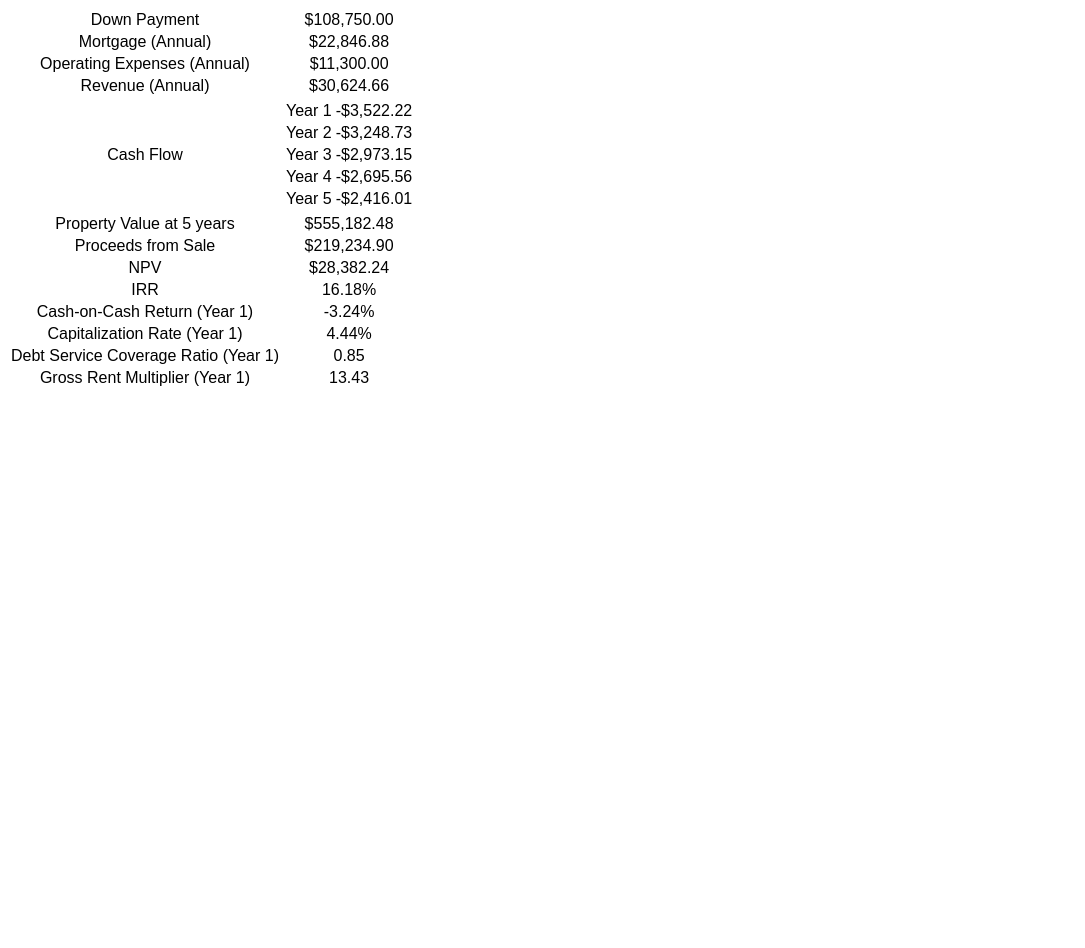
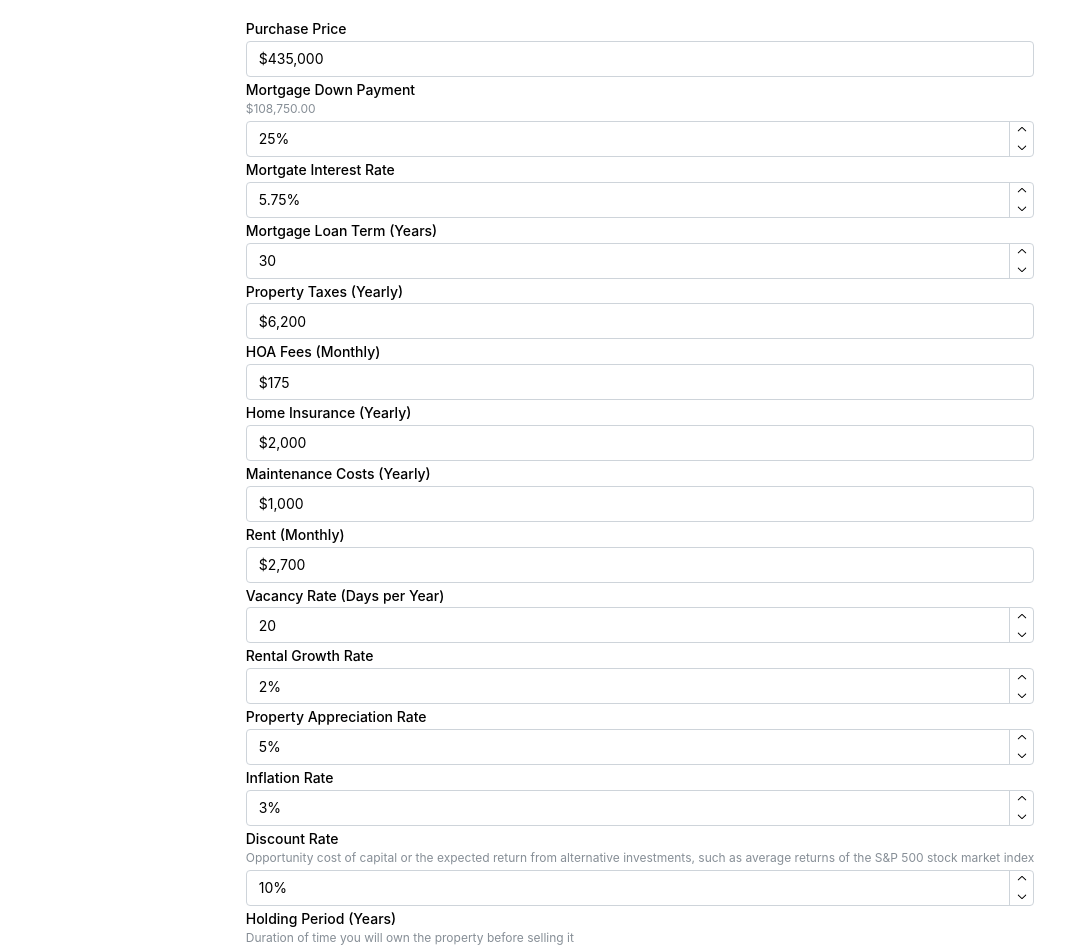
Before and after one commit to kkhimself/rentalbro, a React (Create React App) app: page / in a window 1280 px wide. Shown: the top 948 px of the page, without its empty margins (0-1085 px from the left). Before the commit the page ends 800 px from the top, so only its background shows below. Built offline with nearby package versions, Linux system fonts and the light colour scheme.

Commit message:
Added input boxes

```diff
--- /dev/null
+++ b/postcss.config.cjs
@@ -0,0 +1,14 @@
+module.exports = {
+  plugins: {
+    "postcss-preset-mantine": {},
+    "postcss-simple-vars": {
+      variables: {
+        "mantine-breakpoint-xs": "36em",
+        "mantine-breakpoint-sm": "48em",
+        "mantine-breakpoint-md": "62em",
+        "mantine-breakpoint-lg": "75em",
+        "mantine-breakpoint-xl": "88em",
+      },
+    },
+  },
+};
--- a/src/App.tsx
+++ b/src/App.tsx
@@ -1,92 +1,12 @@
-import "./styles.css";
-
-// Purchase costs
-const propertyPurchasePrice = 435000;
-const downPaymentPercent = 0.25;
-const downPayment = propertyPurchasePrice * downPaymentPercent;
-const initialInvestment = downPayment;
-// TODO: Add closing cost, renovation etc.
-
-// Mortgage
-const mortgageRate = 0.0575;
-const mortgageTerm = 30; // Years
-const mortgage = calculateMortgage(
-  propertyPurchasePrice - downPayment,
-  mortgageRate,
-  mortgageTerm
-); // Monthly
-const mortgageAnnual = mortgage * 12;
-// TODO: Tax benefits of mortgage
-
-// Operating expenses
-const propertyTaxes = 6200; // Annual
-const hoaFees = 175; // Monthly
-const hoaFeesAnnual = hoaFees * 12; // Annual
-const homeInsurance = 2000; // Annual
-const maintenanceCosts = 1000; // Annual
-const operatingExpenses =
-  propertyTaxes + hoaFeesAnnual + homeInsurance + maintenanceCosts; // Annual
-// TODO: Any tax benefits?
-
-// Revenues
-const rentMonthly = 2700;
-const averageVacancy = 20; // Days per Year
-const vacancyRate = averageVacancy / 365;
-const revenueAnnual = rentMonthly * 12 * (1 - vacancyRate);
-// TODO: Tax on rental income?
-
-// Growth rate
-const rentGrowthRate = 0.02; // Annual
-const propertyValueGrowthRate = 0.05; // Annual
-const inflationRate = 0.03; // Annual, for insurance, maintenance etc.
-
-// How long to keep the property
-const numberOfYears = 5;
-const discountRate = 0.1; // Average long-term return of S&P 500
-
-// Sale of property
-const propertySalePrice =
-  propertyPurchasePrice * Math.pow(1 + propertyValueGrowthRate, numberOfYears); // TODO: numberOfYears - 1?
-const salesCommissionRate = 0.06;
-const mortgagePayoff = calculateMortgageBalance(
-  propertyPurchasePrice - downPayment,
-  mortgageRate,
-  mortgageTerm,
-  numberOfYears * 12
-);
-const proceedsFromSale =
-  propertySalePrice - propertySalePrice * salesCommissionRate - mortgagePayoff;
-// TODO: Tax implications of sale
-
-const cashFlows = calculateCashFlows(
-  numberOfYears,
-  revenueAnnual,
-  rentGrowthRate,
-  operatingExpenses,
-  inflationRate
-);
-
-const npv = calculateNpv(
-  discountRate,
-  initialInvestment,
-  cashFlows,
-  proceedsFromSale
-);
-
-const irr = calculateIrr(initialInvestment, cashFlows, proceedsFromSale);
-
-// Cash-on-Cash Return for Year 1
-const coc = cashFlows[0] / initialInvestment;
-
-// Gross Rent Multiplier for Year 1
-const grm = propertyPurchasePrice / (rentMonthly * 12);
-
-// Capitalization Rate for Year 1
-// Cap Rate ignores mortgage financing
-const capRate = (revenueAnnual - operatingExpenses) / propertyPurchasePrice;
-
-// Debt Service Coverage Ratio
-const dscr = (revenueAnnual - operatingExpenses) / mortgageAnnual;
+import "@mantine/core/styles.css";
+import {
+  AppShell,
+  Center,
+  NumberInput,
+  Table,
+  MantineProvider,
+} from "@mantine/core";
+import { useForm } from "@mantine/form";
 
 function calculateMortgage(
   principal: number,
@@ -120,6 +40,7 @@ function calculateMortgageBalance(
 }
 
 function calculateCashFlows(
+  mortgageAnnual: number,
   numberOfYears: number,
   income: number,
   incomeGrowthRate: number,
@@ -185,31 +106,285 @@ function calculateIrr(
 }
 
 export default function App() {
-  const cashFlowTable = cashFlows.map((cf, i) => (
-    <tr key={i}>
-      <td>Year {i + 1}</td>
-      <td>
+  const form = useForm({
+    initialValues: {
+      purchasePrice: 435000,
+      downPaymentPercent: 25,
+      mortgageRate: 5.75,
+      mortgageTerm: 30, // Years
+      propertyTaxes: 6200, // Annual
+      hoaFeesMonthly: 175, // Monthly
+      homeInsurance: 2000, // Annual
+      maintenanceCosts: 1000, // Annual
+      rentMonthly: 2700,
+      averageVacancy: 20, // Days per Year
+      rentGrowthRate: 2, // Annual
+      propertyValueGrowthRate: 5, // Annual
+      inflationRate: 3, // Annual, for insurance, maintenance etc.
+      holdingPeriod: 5, // How long to keep the property
+      discountRate: 10, // Average long-term return of S&P 500
+      salesCommissionRate: 6, // Real estate agent's commission for selling property
+    },
+    // TODO: Validate input
+  });
+
+  // Purchase costs
+  const propertyPurchasePrice = form.getValues().purchasePrice;
+  const downPaymentPercent = form.getValues().downPaymentPercent / 100;
+  const downPayment = propertyPurchasePrice * downPaymentPercent;
+  const initialInvestment = downPayment;
+  // TODO: Add closing cost, renovation etc.
+
+  // Mortgage
+  const mortgageRate = form.getValues().mortgageRate / 100;
+  const mortgageTerm = form.getValues().mortgageTerm; // Years
+  const mortgage = calculateMortgage(
+    propertyPurchasePrice - downPayment,
+    mortgageRate,
+    mortgageTerm
+  ); // Monthly
+  const mortgageAnnual = mortgage * 12;
+  // TODO: Tax benefits of mortgage
+
+  // Operating expenses
+  const propertyTaxes = form.getValues().propertyTaxes; // Annual
+  const hoaFeesMonthly = form.getValues().hoaFeesMonthly; // Monthly
+  const hoaFeesAnnual = hoaFeesMonthly * 12; // Annual
+  const homeInsurance = form.getValues().homeInsurance; // Annual
+  const maintenanceCosts = form.getValues().maintenanceCosts; // Annual
+  const operatingExpenses =
+    propertyTaxes + hoaFeesAnnual + homeInsurance + maintenanceCosts; // Annual
+  // TODO: Any tax benefits?
+
+  // Revenues
+  const rentMonthly = form.getValues().rentMonthly;
+  const averageVacancy = form.getValues().averageVacancy; // Days per Year
+  const vacancyRate = averageVacancy / 365;
+  const revenueAnnual = rentMonthly * 12 * (1 - vacancyRate);
+  // TODO: Tax on rental income?
+
+  // Growth rate
+  const rentGrowthRate = form.getValues().rentGrowthRate / 100; // Annual
+  const propertyValueGrowthRate =
+    form.getValues().propertyValueGrowthRate / 100; // Annual
+  const inflationRate = form.getValues().inflationRate / 100; // Annual, for insurance, maintenance etc.
+
+  // How long to keep the property
+  const holdingPeriod = form.getValues().holdingPeriod;
+  const discountRate = form.getValues().discountRate / 100; // Average long-term return of S&P 500
+
+  // Sale of property
+  const propertySalePrice =
+    propertyPurchasePrice *
+    Math.pow(1 + propertyValueGrowthRate, holdingPeriod); // TODO: numberOfYears - 1?
+  const salesCommissionRate = form.getValues().salesCommissionRate / 100;
+  const mortgagePayoff = calculateMortgageBalance(
+    propertyPurchasePrice - downPayment,
+    mortgageRate,
+    mortgageTerm,
+    holdingPeriod * 12
+  );
+  const proceedsFromSale =
+    propertySalePrice -
+    propertySalePrice * salesCommissionRate -
+    mortgagePayoff;
+  // TODO: Tax implications of sale
+
+  const cashFlows = calculateCashFlows(
+    mortgageAnnual,
+    holdingPeriod,
+    revenueAnnual,
+    rentGrowthRate,
+    operatingExpenses,
+    inflationRate
+  );
+
+  const npv = calculateNpv(
+    discountRate,
+    initialInvestment,
+    cashFlows,
+    proceedsFromSale
+  );
+
+  const irr = calculateIrr(initialInvestment, cashFlows, proceedsFromSale);
+
+  // Cash-on-Cash Return for Year 1
+  const coc = cashFlows[0] / initialInvestment;
+
+  // Gross Rent Multiplier for Year 1
+  const grm = propertyPurchasePrice / (rentMonthly * 12);
+
+  // Capitalization Rate for Year 1
+  // Cap Rate ignores mortgage financing
+  const capRate = (revenueAnnual - operatingExpenses) / propertyPurchasePrice;
+
+  // Debt Service Coverage Ratio
+  const dscr = (revenueAnnual - operatingExpenses) / mortgageAnnual;
+
+  const cashFlowRows = cashFlows.map((cf, i) => (
+    <Table.Tr key={i}>
+      <Table.Td>Year {i + 1}</Table.Td>
+      <Table.Td>
         {new Intl.NumberFormat("en-US", {
           style: "currency",
           currency: "USD",
         }).format(cf)}
-      </td>
-    </tr>
+      </Table.Td>
+    </Table.Tr>
   ));
 
   return (
+    <MantineProvider>
+      <AppShell padding="md">
+        <AppShell.Main>
+          <Center>
             <div className="App">
-      <table>
-        <tbody>
-          <tr>
-            <td>Down Payment</td>
-            <td>
-              {new Intl.NumberFormat("en-US", {
+              <form onSubmit={form.onSubmit((values) => console.log(values))}>
+                <NumberInput
+                  label="Purchase Price"
+                  prefix="$"
+                  thousandSeparator=","
+                  hideControls
+                  key={form.key("purchasePrice")}
+                  {...form.getInputProps("purchasePrice")}
+                />
+                <NumberInput
+                  label="Mortgage Down Payment"
+                  description={new Intl.NumberFormat("en-US", {
                     style: "currency",
                     currency: "USD",
                   }).format(downPayment)}
-            </td>
-          </tr>
+                  suffix="%"
+                  min={0}
+                  max={100}
+                  step={5}
+                  key={form.key("downPaymentPercent")}
+                  {...form.getInputProps("downPaymentPercent")}
+                />
+                <NumberInput
+                  label="Mortgate Interest Rate"
+                  suffix="%"
+                  min={0}
+                  max={20}
+                  step={0.125}
+                  key={form.key("mortgageRate")}
+                  {...form.getInputProps("mortgageRate")}
+                />
+                <NumberInput
+                  label="Mortgage Loan Term (Years)"
+                  min={0}
+                  max={50}
+                  step={5}
+                  key={form.key("mortgageTerm")}
+                  {...form.getInputProps("mortgageTerm")}
+                />
+                <NumberInput
+                  label="Property Taxes (Yearly)"
+                  prefix="$"
+                  thousandSeparator=","
+                  hideControls
+                  key={form.key("propertyTaxes")}
+                  {...form.getInputProps("propertyTaxes")}
+                />
+                <NumberInput
+                  label="HOA Fees (Monthly)"
+                  prefix="$"
+                  thousandSeparator=","
+                  hideControls
+                  key={form.key("hoaFeesMonthly")}
+                  {...form.getInputProps("hoaFeesMonthly")}
+                />
+                <NumberInput
+                  label="Home Insurance (Yearly)"
+                  prefix="$"
+                  thousandSeparator=","
+                  hideControls
+                  key={form.key("homeInsurance")}
+                  {...form.getInputProps("homeInsurance")}
+                />
+                <NumberInput
+                  label="Maintenance Costs (Yearly)"
+                  prefix="$"
+                  thousandSeparator=","
+                  hideControls
+                  key={form.key("maintenanceCosts")}
+                  {...form.getInputProps("maintenanceCosts")}
+                />
+                <NumberInput
+                  label="Rent (Monthly)"
+                  prefix="$"
+                  thousandSeparator=","
+                  hideControls
+                  key={form.key("rentMonthly")}
+                  {...form.getInputProps("rentMonthly")}
+                />
+                <NumberInput
+                  label="Vacancy Rate (Days per Year)"
+                  min={0}
+                  max={366}
+                  step={10}
+                  key={form.key("averageVacancy")}
+                  {...form.getInputProps("averageVacancy")}
+                />
+                <NumberInput
+                  label="Rental Growth Rate"
+                  suffix="%"
+                  min={0}
+                  max={50}
+                  step={0.5}
+                  key={form.key("rentGrowthRate")}
+                  {...form.getInputProps("rentGrowthRate")}
+                />
+                <NumberInput
+                  label="Property Appreciation Rate"
+                  suffix="%"
+                  min={0}
+                  max={50}
+                  step={0.5}
+                  key={form.key("propertyValueGrowthRate")}
+                  {...form.getInputProps("propertyValueGrowthRate")}
+                />
+                <NumberInput
+                  label="Inflation Rate"
+                  suffix="%"
+                  min={0}
+                  max={25}
+                  step={0.5}
+                  key={form.key("inflationRate")}
+                  {...form.getInputProps("inflationRate")}
+                />
+                <NumberInput
+                  label="Discount Rate"
+                  suffix="%"
+                  description="Opportunity cost of capital or the expected return from alternative investments, such as average returns of the S&P 500 stock market index"
+                  min={0}
+                  max={25}
+                  step={0.5}
+                  key={form.key("discountRate")}
+                  {...form.getInputProps("discountRate")}
+                />
+                <NumberInput
+                  label="Holding Period (Years)"
+                  description="Duration of time you will own the property before selling it"
+                  min={0}
+                  max={50}
+                  step={5}
+                  key={form.key("holdingPeriod")}
+                  {...form.getInputProps("holdingPeriod")}
+                />
+                <NumberInput
+                  label="Real Estate Agent's Commission"
+                  suffix="%"
+                  min={0}
+                  max={25}
+                  step={0.5}
+                  key={form.key("salesCommissionRate")}
+                  {...form.getInputProps("salesCommissionRate")}
+                />
+              </form>
+
+              <table>
+                <tbody>
                   <tr>
                     <td>Mortgage (Annual)</td>
                     <td>
@@ -238,15 +413,7 @@ export default function App() {
                     </td>
                   </tr>
                   <tr>
-            <td>Cash Flow</td>
-            <td>
-              <table>
-                <tbody>{cashFlowTable}</tbody>
-              </table>
-            </td>
-          </tr>
-          <tr>
-            <td>Property Value at {numberOfYears} years</td>
+                    <td>Property Value at {holdingPeriod} years</td>
                     <td>
                       {new Intl.NumberFormat("en-US", {
                         style: "currency",
@@ -324,6 +491,19 @@ export default function App() {
                   </tr>
                 </tbody>
               </table>
+              <Table>
+                <Table.Thead>
+                  <Table.Tr>
+                    <Table.Th>Year</Table.Th>
+                    <Table.Th>Cash Flow</Table.Th>
+                  </Table.Tr>
+                </Table.Thead>
+                <Table.Tbody>{cashFlowRows}</Table.Tbody>
+              </Table>
             </div>
+          </Center>
+        </AppShell.Main>
+      </AppShell>
+    </MantineProvider>
   );
 }
```
Also changed, not shown: package.json (+9 -1 lines), 1 other file (tests, documents, lock files or other folders). Lines whose indentation alone changed are shown as unchanged.
